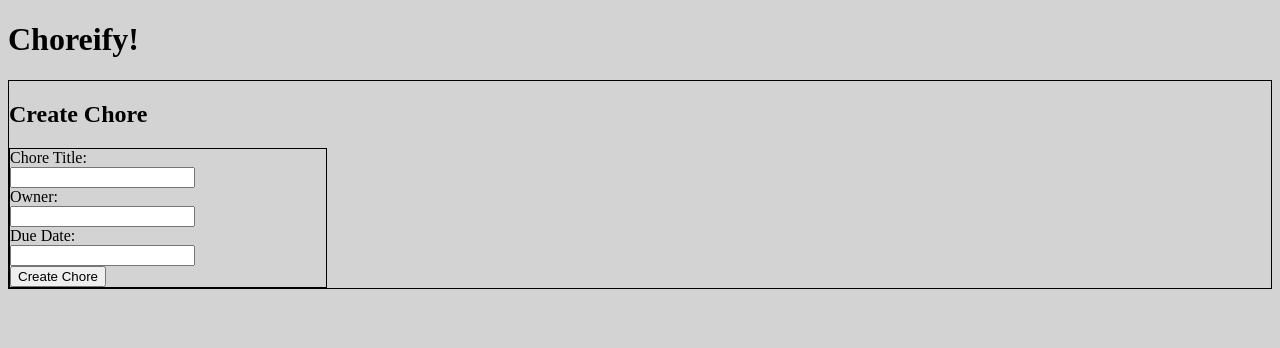
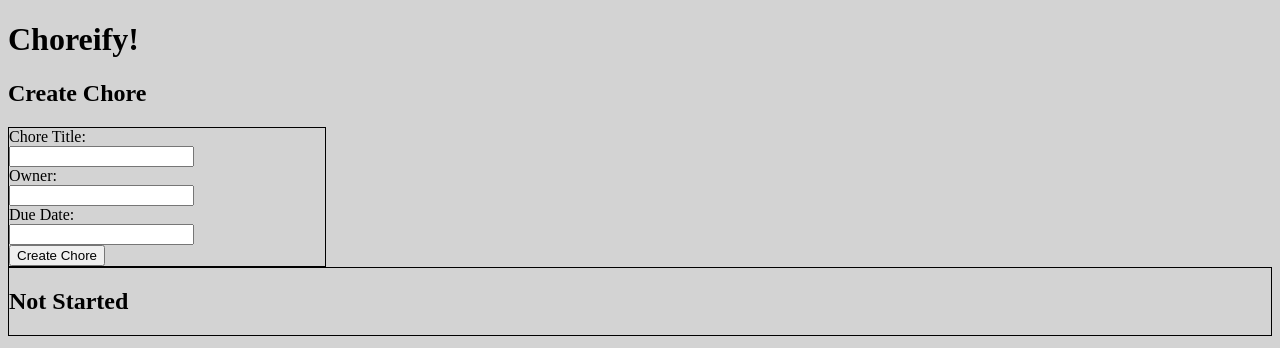
Before and after one commit to Red-Lipped-Batfish-NYOI9/Choreify, a React app: page / in a window 1280 px wide. Shown: the top 348 px of the page. Built offline with nearby package versions, Linux system fonts and the light colour scheme.

Commit message:
added chore card component to react app

```diff
--- /dev/null
+++ b/client/components/ChoreCard.jsx
@@ -0,0 +1,10 @@
+import React from "react";
+
+export default function ChoreCard() {
+  return (
+    <div id="ChoreCard">
+      <h2>Not Started</h2>
+
+    </div>
+  );
+}
--- a/client/containers/MainContainer.jsx
+++ b/client/containers/MainContainer.jsx
@@ -1,11 +1,13 @@
 import React from "react";
 import CreateChore from '../components/CreateChore.jsx'
+import ChoreCard from '../components/ChoreCard.jsx'
 
 export default function MainContainer () {
     return (
         <div>
             <h1>Choreify!</h1>
             <CreateChore />
+            <ChoreCard />
         </div>
     )
 }
--- a/client/styles.css
+++ b/client/styles.css
@@ -1,5 +1,5 @@
 #createChoreContainer {
-    border: 1px solid black;
+    /* border: 1px solid black; */
 }
 
 body {
@@ -21,3 +21,7 @@ button {
 input {
     display: flex;
 }
+
+#ChoreCard {
+    border: 1px solid black;
+}
```
